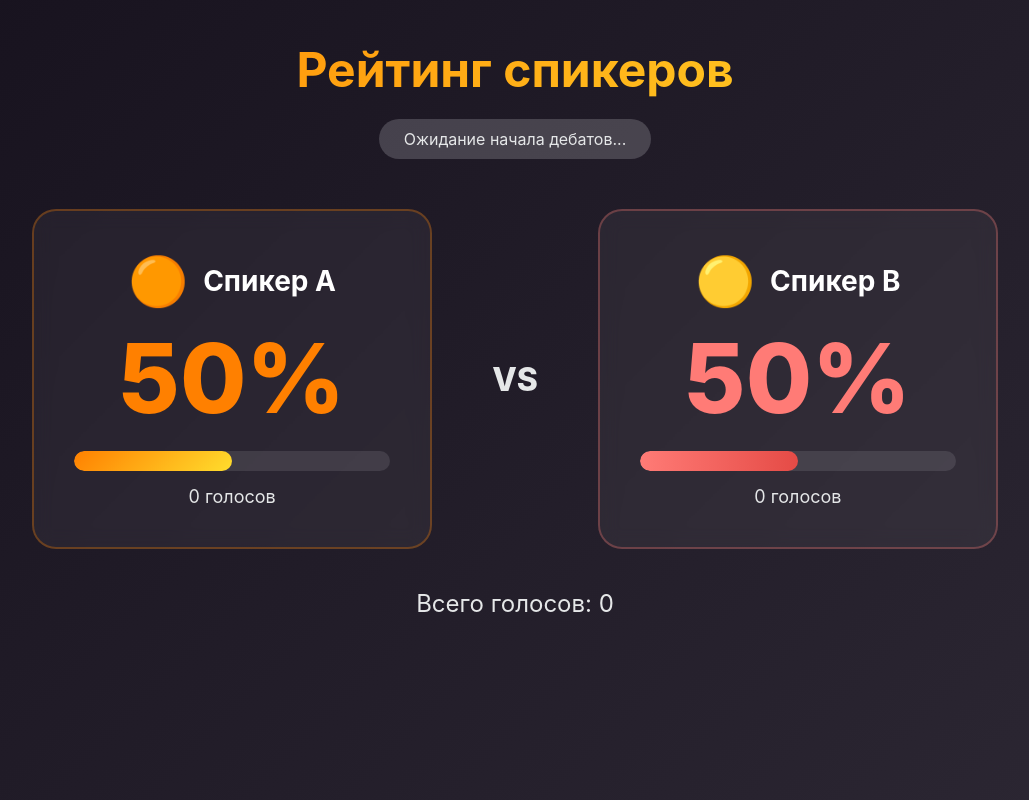
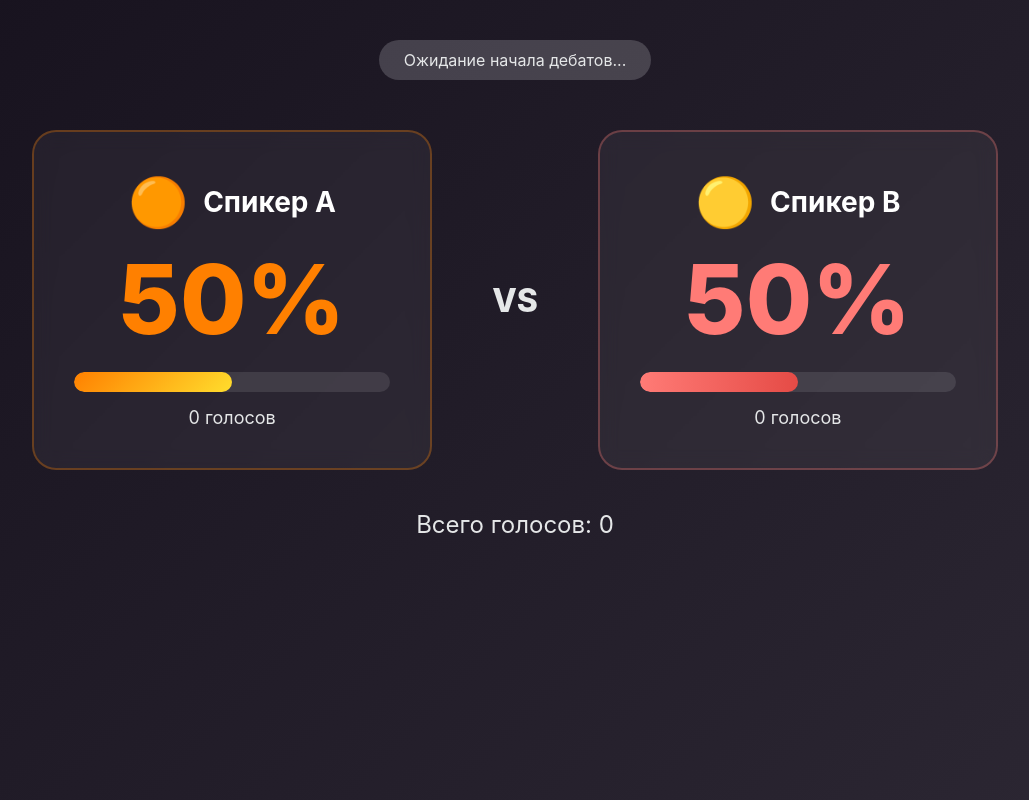
Before and after one commit to maxapryg/debate_bot, a website: page public/display.html in a window 1280 px wide. Shown: the whole page, without its empty margins (125-1154 px from the left). Drawn offline with nearby package versions, Linux system fonts and the light colour scheme; no server answers.

Commit message:
Remove 'Рейтинг спикеров' title from display page

```diff
--- a/public/display.html
+++ b/public/display.html
@@ -8,8 +8,6 @@
 </head>
 <body>
     <div class="display-container">
-        <h1 class="display-title">Рейтинг спикеров</h1>
-
         <div id="debate-topic-display" class="debate-topic" style="display: none;">
             <span class="topic-icon">💬</span>
             <span id="debate-topic-text"></span>
```
